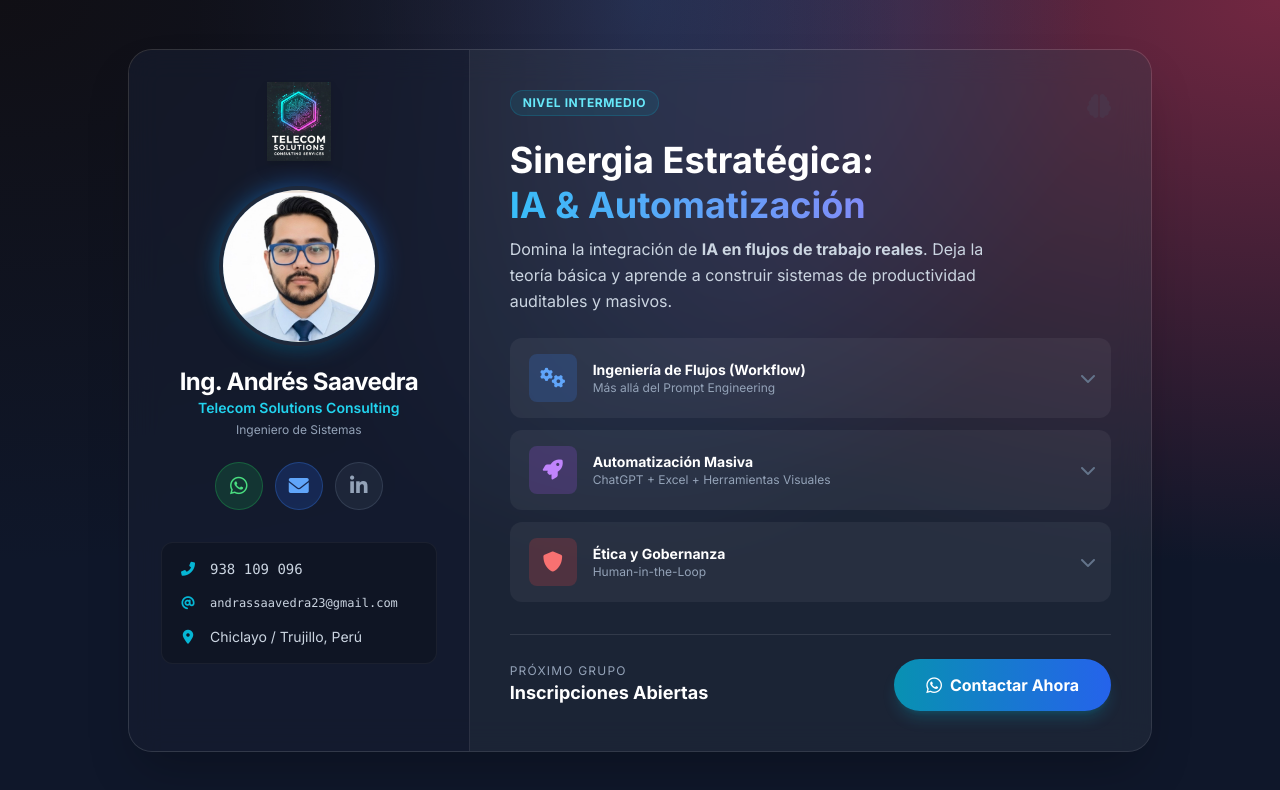
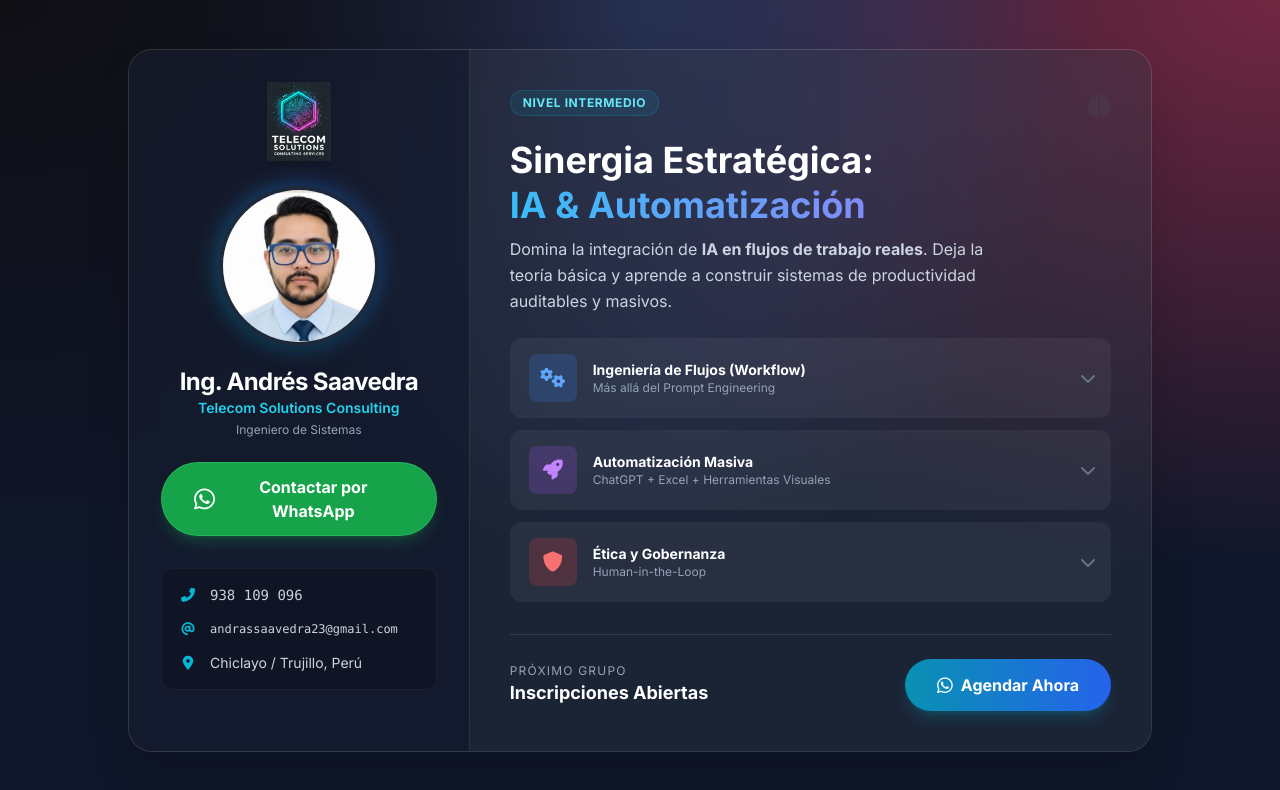
Before and after one commit to andrassaavedra23-hue/mi-web-ia, a plain HTML site: page index.html in a window 1280 px wide. Drawn offline with nearby package versions, Linux system fonts and the light colour scheme.

```diff
--- a/index.html
+++ b/index.html
@@ -12,7 +12,6 @@
         body {
             font-family: 'Inter', sans-serif;
             background-color: #0f172a;
-            /* Fondo tecnológico oscuro */
             background-image:
                 radial-gradient(at 0% 0%, hsla(253,16%,7%,1) 0, transparent 50%),
                 radial-gradient(at 50% 0%, hsla(225,39%,30%,1) 0, transparent 50%),
@@ -47,7 +46,6 @@
             transform: translateX(5px);
         }
 
-        /* Clase para asegurar que la foto se vea bien aunque no sea cuadrada */
         .profile-img {
             object-fit: cover;
             object-position: center;
@@ -72,7 +70,7 @@
         <!-- COLUMNA IZQUIERDA: Perfil y Datos -->
         <div class="w-full md:w-1/3 bg-slate-900/60 p-8 flex flex-col items-center text-center border-b md:border-b-0 md:border-r border-white/10 relative">
 
-            <!-- Logo Empresa (Parte Superior) -->
+            <!-- Logo Empresa -->
             <div class="mb-6 w-full flex justify-center">
                 <img src="logo.jpg" alt="Telecom Solutions Logo" class="h-20 object-contain drop-shadow-lg filter brightness-110">
             </div>
@@ -80,7 +78,6 @@
             <!-- Foto de Perfil -->
             <div class="relative w-40 h-40 mb-5 group">
                 <div class="absolute inset-0 bg-gradient-to-tr from-cyan-500 to-blue-600 rounded-full animate-pulse opacity-50 blur-md group-hover:opacity-75 transition-opacity"></div>
-                <!-- IMAGEN DE PERFIL REAL -->
                 <img src="IMG_0954.jpg" alt="Ing. Andrés" class="profile-img relative w-full h-full rounded-full border-4 border-slate-800 shadow-xl">
             </div>
 
@@ -88,23 +85,15 @@
             <p class="text-sm text-cyan-400 font-semibold mb-1">Telecom Solutions Consulting</p>
             <p class="text-xs text-slate-400 mb-6">Ingeniero de Sistemas</p>
 
-            <!-- Botones de Contacto Real -->
-            <div class="flex gap-3 mb-8 w-full justify-center">
-                <!-- WhatsApp (Enlace real API) -->
-                <a href="https://wa.me/51938109096" target="_blank" class="w-12 h-12 rounded-full bg-green-600/20 border border-green-500/30 flex items-center justify-center text-green-400 hover:bg-green-500 hover:text-white transition-all transform hover:scale-110" title="Chat en WhatsApp">
-                    <i class="fab fa-whatsapp text-xl"></i>
-                </a>
-                <!-- Email (Enlace real mailto) -->
-                <a href="mailto:andrassaavedra23@gmail.com" class="w-12 h-12 rounded-full bg-blue-600/20 border border-blue-500/30 flex items-center justify-center text-blue-400 hover:bg-blue-500 hover:text-white transition-all transform hover:scale-110" title="Enviar Correo">
-                    <i class="fas fa-envelope text-xl"></i>
-                </a>
-                <!-- LinkedIn (Placeholder) -->
-                <a href="#" class="w-12 h-12 rounded-full bg-slate-600/20 border border-slate-500/30 flex items-center justify-center text-slate-400 hover:bg-slate-500 hover:text-white transition-all transform hover:scale-110">
-                    <i class="fab fa-linkedin-in text-xl"></i>
+            <!-- Botón de Contacto Principal (Solo WhatsApp) -->
+            <div class="mb-8 w-full flex justify-center">
+                <a href="https://wa.me/51938109096" target="_blank" class="flex items-center gap-2 bg-green-600 hover:bg-green-500 text-white font-bold py-3 px-8 rounded-full shadow-lg shadow-green-500/20 transform transition hover:scale-105 border border-green-400/30">
+                    <i class="fab fa-whatsapp text-2xl"></i>
+                    <span>Contactar por WhatsApp</span>
                 </a>
             </div>
 
-            <!-- Detalles de Texto -->
+            <!-- Detalles de Texto (Info estática) -->
             <div class="w-full text-left space-y-4 text-sm text-slate-300 bg-black/20 p-4 rounded-xl border border-white/5">
                 <div class="flex items-center gap-3">
                     <i class="fas fa-phone-alt text-cyan-500 w-5 text-center"></i>
@@ -127,7 +116,6 @@
             <div class="mb-6">
                 <div class="flex justify-between items-start">
                     <span class="px-3 py-1 rounded-full bg-cyan-500/10 text-cyan-300 text-xs font-bold uppercase tracking-wider border border-cyan-500/20">Nivel Intermedio</span>
-                    <!-- Pequeña referencia visual al logo -->
                     <i class="fas fa-brain text-slate-600 text-2xl opacity-20"></i>
                 </div>
                 <h2 class="text-4xl font-bold text-white mt-4 mb-2 leading-tight">Sinergia Estratégica: <br><span class="gradient-text">IA & Automatización</span></h2>
@@ -203,7 +191,7 @@
                 </div>
                 <a href="https://wa.me/51938109096?text=Hola%20Ing.%20Andrés,%20me%20interesa%20el%20curso%20de%20IA%20nivel%20Intermedio" target="_blank" class="w-full sm:w-auto bg-gradient-to-r from-cyan-600 to-blue-600 hover:from-cyan-500 hover:to-blue-500 text-white font-bold py-3 px-8 rounded-full shadow-lg shadow-cyan-500/20 transform transition hover:scale-105 flex items-center justify-center gap-2">
                     <i class="fab fa-whatsapp text-lg"></i>
-                    <span>Contactar Ahora</span>
+                    <span>Agendar Ahora</span>
                 </a>
             </div>
 
@@ -214,13 +202,8 @@
         function toggleDetails(id) {
             const element = document.getElementById(id);
             const isHidden = element.classList.contains('hidden');
-
-            // Cerrar otros (opcional, para efecto acordeón único)
-            // document.querySelectorAll('[id^="mod"]').forEach(el => el.classList.add('hidden'));
-
             if (isHidden) {
                 element.classList.remove('hidden');
-                // Pequeña animación JS si se desea, o dejar que CSS lo maneje
             } else {
                 element.classList.add('hidden');
             }
```
